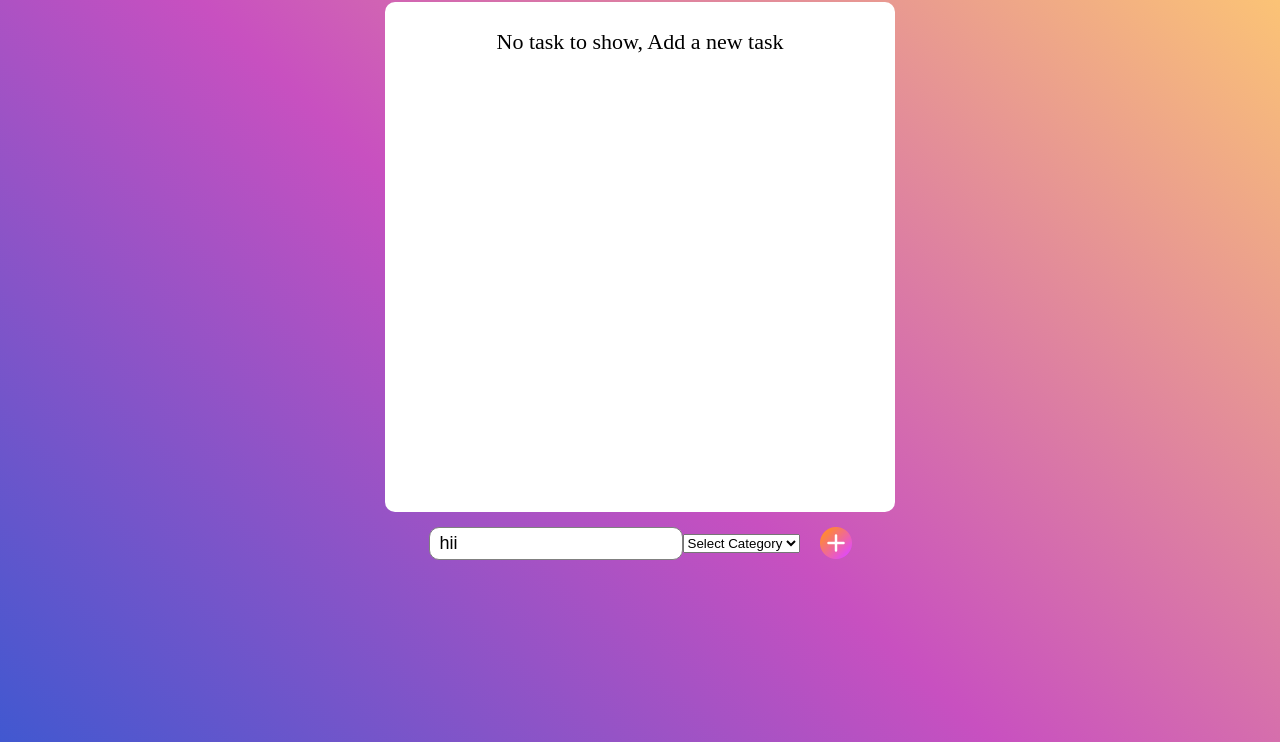
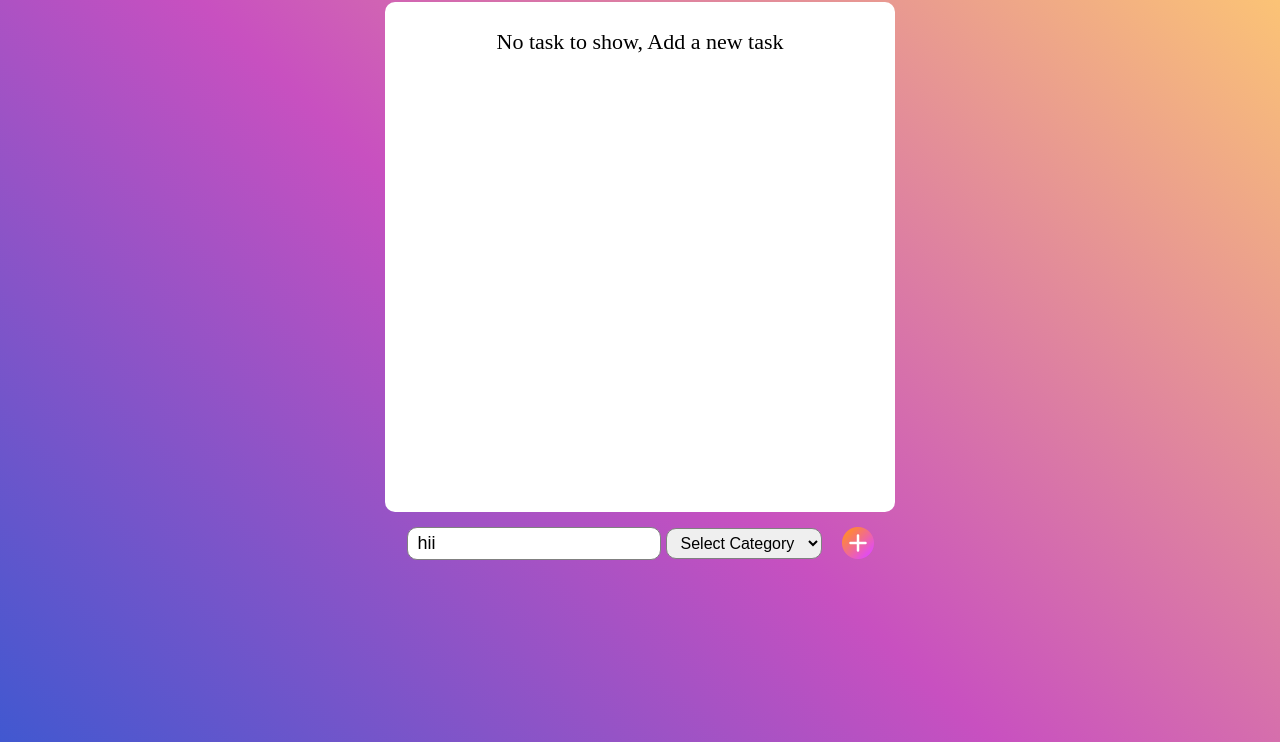
Before and after one commit to RutikWankhade13/ICP-Assignment-44-todolist, a React app: page / in a window 1280 px wide. Shown: the part 79-821 px from the top of the page. Built offline with nearby package versions, Linux system fonts and the light colour scheme.

Commit message:
modification in css of home

```diff
--- a/src/views/Home/Home.css
+++ b/src/views/Home/Home.css
@@ -21,6 +21,14 @@
     border:1px solid gray;
     font-size: 18px;
 }
+.categeory-select{
+    padding: 5px 10px;
+    border-radius: 10px;
+    font-size: 16px;
+    border: 1px solid gray;
+    margin-left: 5px;
+    cursor: pointer;
+}
 .add-icon{
     height: 32px;
     margin-left: 20px;
```
